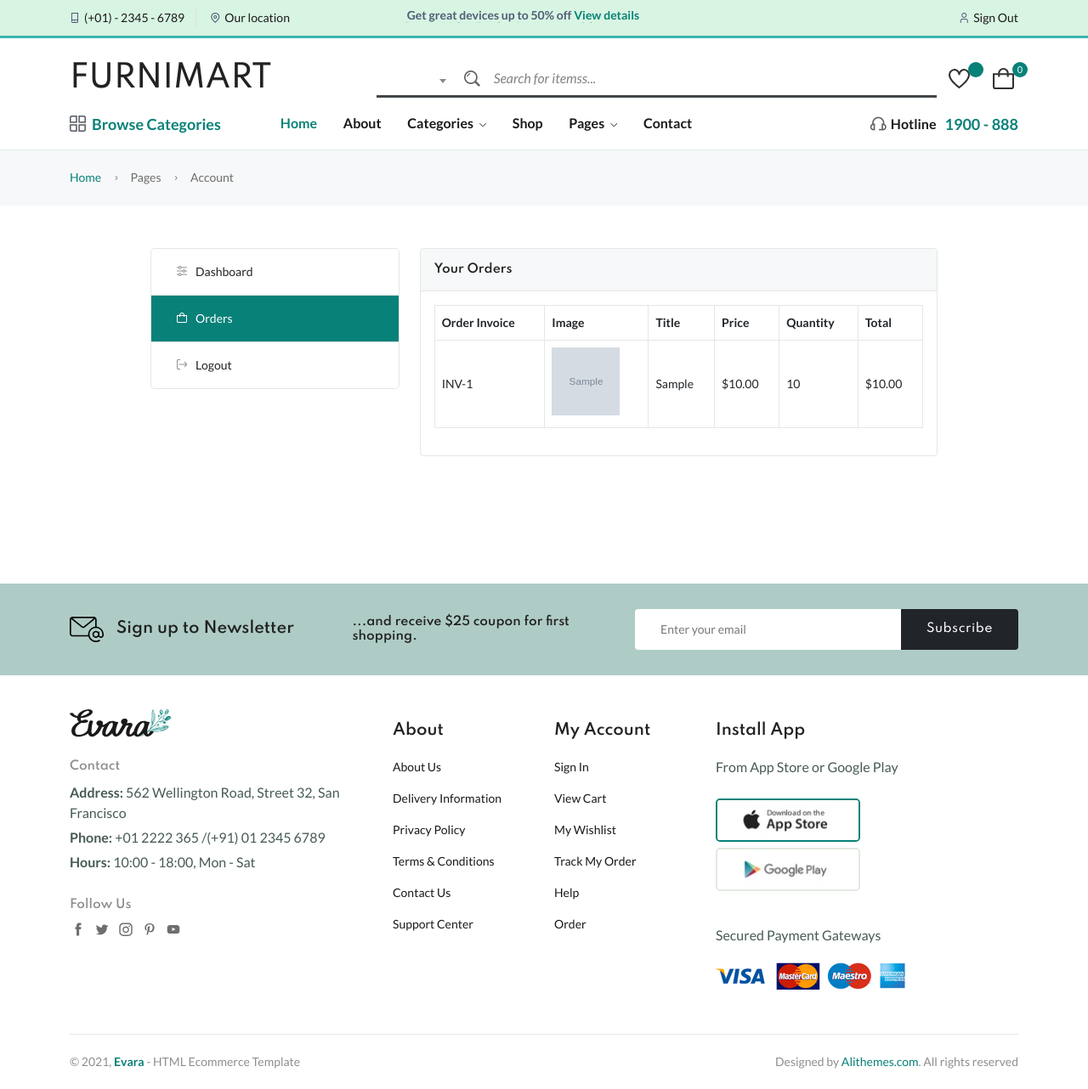
After one commit to RispaJoseph/hosting, a Django app: page /dashboard/order/1 in a window 1280 px wide. The commit adds this page. Shown: the whole page at 85% size. Run offline with Django 3.2, Linux system fonts and the light colour scheme; a user stored in the database is signed in; tables that the repository leaves empty hold one stand-in row (values such as "Sample post"); grey boxes marked "Sample" are stand-in pictures; some libraries are stand-ins or nearby versions.

Commit message:
Dashboard feature

```diff
--- a/appmart/urls.py
+++ b/appmart/urls.py
@@ -22,6 +22,7 @@ urlpatterns = [
     path('payment-completed/',views.payment_completed_view,name='payment-completed'),
     path('payment-failed/',views.payment_failed_view,name='payment-failed'),
     path('search_view/',views.search_view,name='search_view'),
+    path('dashboard/order/<int:id>',views.order_details,name='order_details'),
 
     # path('update-status/', views.update_status, name='update_status'),
 
--- a/appmart/views.py
+++ b/appmart/views.py
@@ -355,20 +355,45 @@ def checkout_view(request):
 
 
 
+# @login_required(login_url='account:login')
+# @cache_control(no_cache=True, must_revalidate=True, no_store=True)
+# def dashboard(request):
+#     if not request.user.is_authenticated:
+#         return redirect('login')
+#     else:
+#         return render(request, 'mart/dashboard.html')
+
+#     orders = CartOrder.objects.filter(user=request.user)
+#     context = {
+#         "orders" : orders,
+#     }
+#     return render(request, 'mart/dashboard.html', context)
+
+
 @login_required(login_url='account:login')
 @cache_control(no_cache=True, must_revalidate=True, no_store=True)
 def dashboard(request):
     if not request.user.is_authenticated:
         return redirect('login')
     else:
-        # user_profile = Profile.objects.get(user=request.user)
-        # print('user_profile is:####',user_profile)
+        orders = CartOrder.objects.filter(user=request.user).order_by("-id")
+        context = {
+            "orders": orders,
+        }
+        return render(request, 'mart/dashboard.html', context)
 
-        context = {
-            # "user_profile": user_profile,
+
+
+
+def order_details(request,id):
+    order = CartOrder.objects.get(user=request.user, id=id)
+    order_items = CartOrderProducts.objects.filter(order=order)
+    context = {
+            "order_items": order_items,
         }
+    return render(request, 'mart/order-detail.html', context)
 
-        return render(request, 'mart/dashboard.html', context)
+
 
 
 def search_view(request):
--- a/templates/admintemp/cart_order.html
+++ b/templates/admintemp/cart_order.html
@@ -56,7 +56,7 @@
                                 {% for order in orders %}
                                 <tr>
                                     <td>{{ order.id }}</td>
-                                    <td>{{ order.user}}</td>
+                                    <td>{{ order.user.first_name}}</td>
                                     <td>{{ order.price}}</td>
                                     <!-- <td>
                                         <input type="checkbox" style="border: 1rem;"  id="myCheckbox" name="myCheckbox" value="checkboxValue" {% if order.paid_status %}checked{% endif %} disabled>
--- /dev/null
+++ b/templates/mart/order-detail.html
@@ -0,0 +1,212 @@
+{% extends 'partial/base.html' %}
+{% load static %}
+{% block content %}
+<main class="main">
+    <div class="page-header breadcrumb-wrap">
+        <div class="container">
+            <div class="breadcrumb">
+                <a href="index.html" rel="nofollow">Home</a>
+                <span></span> Pages
+                <span></span> Account
+            </div>
+        </div>
+    </div>
+    <section class="pt-50 pb-150">
+        <div class="container">
+            <div class="row">
+                <div class="col-lg-10 m-auto">
+                    <div class="row">
+                        <div class="col-md-4">
+                            <div class="dashboard-menu">
+                                <ul class="nav flex-column" role="tablist">
+                                    <li class="nav-item">
+                                        <a class="nav-link " id="dashboard-tab"  href="{%url 'appmart:dashboard'%}" ><i class="fi-rs-settings-sliders mr-10"></i>Dashboard</a>
+                                    </li>
+                                    <!-- <li class="nav-item">
+                                        <a class="nav-link " id="profile-tab" data-bs-toggle="tab" href="#profile" role="tab" aria-controls="profile" aria-selected="false"><i class="fi-rs-user mr-10"></i>Profile</a>
+                                    </li> -->
+                                    <li class="nav-item">
+                                        <a class="nav-link active show" id="orders-tab" data-bs-toggle="tab" href="#orders" role="tab" aria-controls="orders" aria-selected="false"><i class="fi-rs-shopping-bag mr-10"></i>Orders</a>
+                                    </li>
+                                    <!-- <li class="nav-item">
+                                        <a class="nav-link" id="track-orders-tab" data-bs-toggle="tab" href="#track-orders" role="tab" aria-controls="track-orders" aria-selected="false"><i class="fi-rs-shopping-cart-check mr-10"></i>Track Your Order</a>
+                                    </li> -->
+                                    <!-- <li class="nav-item">
+                                        <a class="nav-link" id="address-tab" data-bs-toggle="tab" href="#address" role="tab" aria-controls="address" aria-selected="true"><i class="fi-rs-marker mr-10"></i>My Address</a>
+                                    </li> -->
+                                    <!-- <li class="nav-item">
+                                        <a class="nav-link" id="account-detail-tab" data-bs-toggle="tab" href="#account-detail" role="tab" aria-controls="account-detail" aria-selected="true"><i class="fi-rs-user mr-10"></i>Account details</a>
+                                    </li> -->
+                                    <li class="nav-item">
+                                        <a class="nav-link" href="{%url 'account:logout' %}"><i class="fi-rs-sign-out mr-10"></i>Logout</a>
+                                    </li>
+                                </ul>
+                            </div>
+                        </div>
+                        <div class="col-md-8">
+                            <div class="tab-content dashboard-content">
+                                <div class="tab-pane fade " id="dashboard" role="tabpanel" aria-labelledby="dashboard-tab">
+                                    <div class="card">
+                                        <div class="card-header">
+                                            <h5 class="mb-0">Hello {{request.user.first_name}}</h5>
+                                        </div>
+                                        <div class="card-body">
+                                            <p>From your account dashboard. you can easily check &amp; view your <a href="#">recent orders</a>, manage your <a href="#">shipping and billing addresses</a> and <a href="#">edit your password and account details.</a></p>
+                                        </div>
+                                    </div>
+                                </div>
+
+                                <div class="tab-pane fade  show" id="profile" role="tabpanel" aria-labelledby="profile">
+                                    <div class="card">
+                                        <div class="card-header">
+                                            <h5 class="mb-0">{{ request.user.first_name }}</h5>
+                                        </div>
+                                        <div class="card-body">
+                                            <p>From your account dashboard. you can easily check &amp; view your <a href="#">recent orders</a>, manage your <a href="#">shipping and billing addresses</a> and <a href="#">edit your password and account details.</a></p>
+                                        </div>
+                                    </div>
+                                </div>
+
+                                <div class="tab-pane fade active show" id="orders" role="tabpanel" aria-labelledby="orders-tab">
+                                    <div class="card">
+                                        <div class="card-header">
+                                            <h5 class="mb-0">Your Orders</h5>
+                                        </div>
+                                        <div class="card-body">
+                                            <div class="table-responsive">
+                                                <table class="table">
+                                                    <thead>
+                                                        <tr>
+                                                            <th>Order Invoice</th>
+                                                            <th>Image</th>
+                                                            <th>Title</th>
+                                                            <th>Price</th>
+                                                            <th>Quantity</th>
+                                                            <th>Total</th>
+                                                        </tr>
+                                                    </thead>
+                                                    <tbody>
+                                                        {% for o in order_items%}
+                                                        <tr>
+                                                            <td>INV-{{o.id}}</td>
+                                                            <td><p><img src="{{ o.image }}" style="width:80px; height: 80px; object-fit: cover;" alt=""></p></td>
+                                                            <td>{{o.item}}</td>
+                                                            <td>${{o.price}}</td>
+                                                            <td>{{o.qty}}</td>
+                                                            <td>${{o.total}}</td>
+                                                        </tr>
+                                                        {% endfor %}
+                                                    </tbody>
+                                                </table>
+                                            </div>
+                                        </div>
+                                    </div>
+                                </div>
+                                <div class="tab-pane fade" id="track-orders" role="tabpanel" aria-labelledby="track-orders-tab">
+                                    <div class="card">
+                                        <div class="card-header">
+                                            <h5 class="mb-0">Orders tracking</h5>
+                                        </div>
+                                        <div class="card-body contact-from-area">
+                                            <p>To track your order please enter your OrderID in the box below and press "Track" button. This was given to you on your receipt and in the confirmation email you should have received.</p>
+                                            <div class="row">
+                                                <div class="col-lg-8">
+                                                    <form class="contact-form-style mt-30 mb-50" action="#" method="post">
+                                                        <div class="input-style mb-20">
+                                                            <label>Order ID</label>
+                                                            <input name="order-id" placeholder="Found in your order confirmation email" type="text" class="square">
+                                                        </div>
+                                                        <div class="input-style mb-20">
+                                                            <label>Billing email</label>
+                                                            <input name="billing-email" placeholder="Email you used during checkout" type="email" class="square">
+                                                        </div>
+                                                        <button class="submit submit-auto-width" type="submit">Track</button>
+                                                    </form>
+                                                </div>
+                                            </div>
+                                        </div>
+                                    </div>
+                                </div>
+                                <div class="tab-pane fade" id="address" role="tabpanel" aria-labelledby="address-tab">
+                                    <div class="row">
+                                        <div class="col-lg-6">
+                                            <div class="card mb-3 mb-lg-0">
+                                                <div class="card-header">
+                                                    <h5 class="mb-0">Billing Address</h5>
+                                                </div>
+                                                <div class="card-body">
+                                                    <address>3522 Interstate<br> 75 Business Spur,<br> Sault Ste. <br>Marie, MI 49783</address>
+                                                    <p>New York</p>
+                                                    <a href="#" class="btn-small">Edit</a>
+                                                </div>
+                                            </div>
+                                        </div>
+                                        <div class="col-lg-6">
+                                            <div class="card">
+                                                <div class="card-header">
+                                                    <h5 class="mb-0">Shipping Address</h5>
+                                                </div>
+                                                <div class="card-body">
+                                                    <address>4299 Express Lane<br>
+                                                        Sarasota, <br>FL 34249 USA <br>Phone: 1.941.227.4444</address>
+                                                    <p>Sarasota</p>
+                                                    <a href="#" class="btn-small">Edit</a>
+                                                </div>
+                                            </div>
+                                        </div>
+                                    </div>
+                                </div>
+                                <div class="tab-pane fade" id="account-detail" role="tabpanel" aria-labelledby="account-detail-tab">
+                                    <div class="card">
+                                        <div class="card-header">
+                                            <h5>Account Details</h5>
+                                        </div>
+                                        <div class="card-body">
+                                            <p>Already have an account? <a href="page-login-register.html">Log in instead!</a></p>
+                                            <form method="post" name="enq">
+                                                <div class="row">
+                                                    <div class="form-group col-md-6">
+                                                        <label>First Name <span class="required">*</span></label>
+                                                        <input required="" class="form-control square" name="name" type="text">
+                                                    </div>
+                                                    <div class="form-group col-md-6">
+                                                        <label>Last Name <span class="required">*</span></label>
+                                                        <input required="" class="form-control square" name="phone">
+                                                    </div>
+                                                    <div class="form-group col-md-12">
+                                                        <label>Display Name <span class="required">*</span></label>
+                                                        <input required="" class="form-control square" name="dname" type="text">
+                                                    </div>
+                                                    <div class="form-group col-md-12">
+                                                        <label>Email Address <span class="required">*</span></label>
+                                                        <input required="" class="form-control square" name="email" type="email">
+                                                    </div>
+                                                    <div class="form-group col-md-12">
+                                                        <label>Current Password <span class="required">*</span></label>
+                                                        <input required="" class="form-control square" name="password" type="password">
+                                                    </div>
+                                                    <div class="form-group col-md-12">
+                                                        <label>New Password <span class="required">*</span></label>
+                                                        <input required="" class="form-control square" name="npassword" type="password">
+                                                    </div>
+                                                    <div class="form-group col-md-12">
+                                                        <label>Confirm Password <span class="required">*</span></label>
+                                                        <input required="" class="form-control square" name="cpassword" type="password">
+                                                    </div>
+                                                    <div class="col-md-12">
+                                                        <button type="submit" class="btn btn-fill-out submit" name="submit" value="Submit">Save</button>
+                                                    </div>
+                                                </div>
+                                            </form>
+                                        </div>
+                                    </div>
+                                </div>
+                            </div>
+                        </div>
+                    </div>
+                </div>
+            </div>
+        </div>
+    </section>
+</main>
+    {% endblock%}
```
Also changed, not shown: templates/mart/dashboard.html (+17 -23 lines).
